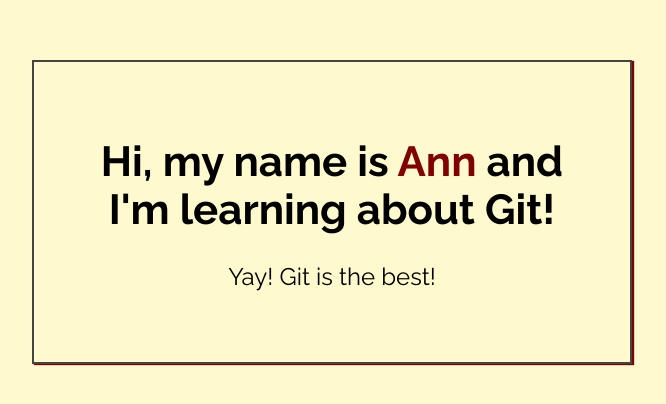
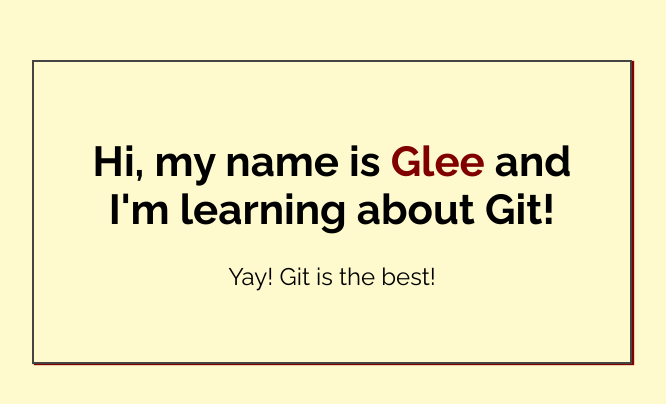
Before and after one commit to ybell13/Website-design-for-Seasons-Lawn-Care, a plain HTML site: page index.html in a window 1280 px wide. Shown: the part 188-592 px from the top of the page, without its empty margins (308-974 px from the left). Drawn offline with Linux system fonts and the light colour scheme.

Commit message:
Added name to index.html

```diff
--- a/index.html
+++ b/index.html
@@ -14,7 +14,7 @@
 <body>
 
     <div class="greeting">
-        <h1>Hi, my name is <span class="highlight">Ann</span> and I'm learning about Git! </h1>
+        <h1>Hi, my name is <span class="highlight">Glee</span> and I'm learning about Git! </h1>
 
         <p>Yay! Git is the best!</p>
     </div>
```
